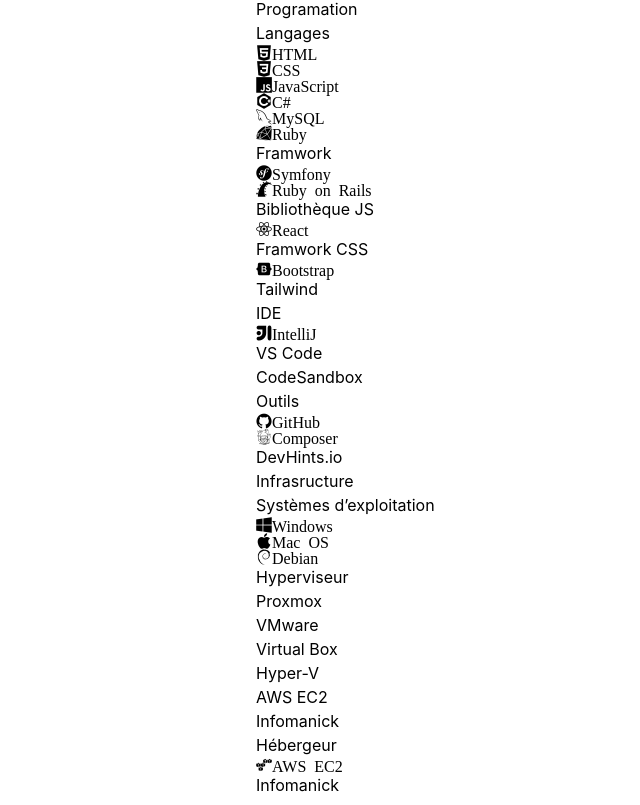
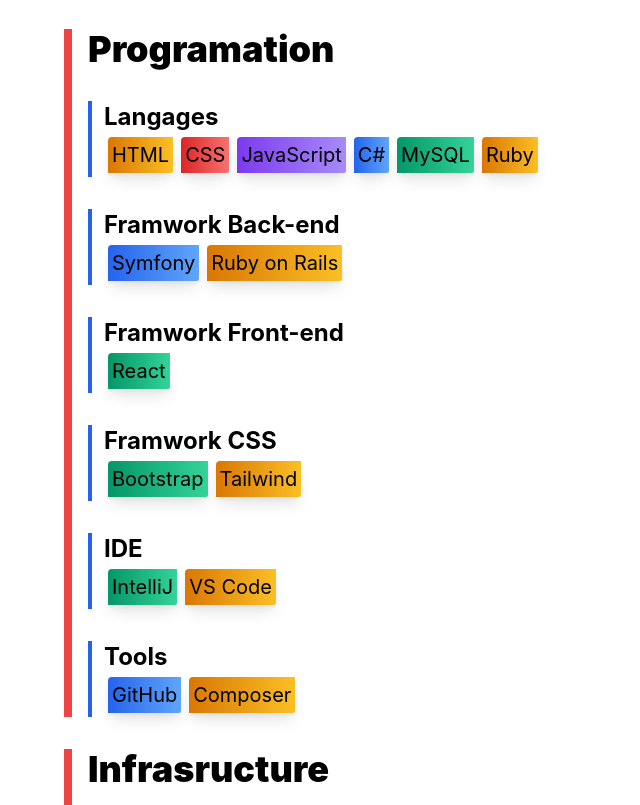
Before and after one commit to max-rnd/portfolio, a React (Create React App) app: page / in a window 1280 px wide. Shown: the part 3295-4100 px from the top of the page, without its empty margins (0-640 px from the left). Built offline with nearby package versions, Linux system fonts and the light colour scheme.

Commit message:
skills: json data + random color

```diff
--- a/package.json
+++ b/package.json
@@ -11,6 +11,7 @@
     "autoprefixer": "^9.8.6",
     "devicon": "^2.2.0",
     "gh-pages": "^3.1.0",
+    "json-loader": "^0.5.7",
     "postcss": "^7.0.35",
     "react": "^17.0.1",
     "react-dom": "^17.0.1",
--- a/src/components/Skill.js
+++ b/src/components/Skill.js
@@ -1,90 +1,13 @@
 import React from "react";
+import Skills from "../data/skills.json"
 
 class Skill extends React.Component {
   render() {
-    const skills = [
-      {
-        name: "Programation",
-        list: [
-          {
-            name: "Langages", list: [
-              <li class="devicon-html5-plain">HTML</li>,
-              <li class="devicon-css3-plain">CSS</li>,
-              <li class="devicon-javascript-plain">JavaScript</li>,
-              <li class="devicon-csharp-plain">C#</li>,
-              <li class="devicon-mysql-plain">MySQL</li>,
-              <li class="devicon-ruby-plain">Ruby</li>
-            ]
-          },
-          {
-            name: "Framwork", list: [
-              <li class="devicon-symfony-original">Symfony</li>,
-              <li class="devicon-rails-plain">Ruby on Rails</li>
-            ]
-          },
-          {
-            name: "Bibliothèque JS", list: [
-              <li class="devicon-react-original">React</li>
-            ]
-          },
-          {
-            name: "Framwork CSS", list: [
-              <li class="devicon-bootstrap-plain">Bootstrap</li>,
-              <li>Tailwind</li>
-            ]
-          },
-          {
-            name: "IDE", list: [
-              <li class="devicon-intellij-plain">IntelliJ</li>,
-              <li>VS Code</li>,
-              <li>CodeSandbox</li>
-            ]
-          },
-          {
-            name: "Outils", list: [
-              <li class="devicon-github-original">GitHub</li>,
-              <li class="devicon-composer-line">Composer</li>,
-              <li>DevHints.io</li>,
-            ]
-          }
-        ]
-      },
-      {
-        name: "Infrasructure",
-        list: [
-          {
-            name: "Systèmes d’exploitation",
-            list: [
-              <li class="devicon-windows8-original">Windows</li>,
-              <li class="devicon-apple-original">Mac OS</li>,
-              <li class="devicon-debian-plain">Debian</li>
-            ]
-          },
-          {
-            name: "Hyperviseur",
-            list: [
-              <li>Proxmox</li>,
-              <li>VMware</li>,
-              <li>Virtual Box</li>,
-              <li>Hyper-V</li>,
-              <li>AWS EC2</li>,
-              <li>Infomanick</li>
-            ]
-          },
-          {
-            name: "Hébergeur",
-            list: [
-              <li class="devicon-amazonwebservices-original">AWS EC2</li>,
-              <li>Infomanick</li>
-            ]
-          }
-        ]
-      }
-    ];
+  console.log(Skills)
     return (
       <div class="pt-11 min-h-screen flex flex-col" ref={this.studiesRef}>
         <h2 class="mb-4 text-2xl">Mes compétances</h2>
-        <SkillList skills={skills} />
+        <SkillList skills={Skills} />
       </div>
     );
   }
@@ -93,26 +16,33 @@
 export default Skill;
 
 class SkillList extends React.Component {
+
+  color() {
+    const color = ["blue", "red", "yellow", "purple", "green"]
+    return color[Math.floor(Math.random()*color.length)]
+  }
+
   render() {
     return (
       <div>
         {this.props.skills.map((cat) => {
           return (
-            <>
-              <h3>{cat.name}</h3>
+            <div className="my-8 pl-4 border-l-8 border-red-500">
+              <h3 className="text-4xl font-black">{cat.name}</h3>
               {cat.list.map((dom) => {
                 return (
-                  <>
-                    <h4>{dom.name}</h4>
-                    <ul>
+                  <div className="my-8 pl-3 border-l-4 border-blue-600">
+                    <h4 className="text-2xl font-bold">{dom.name}</h4>
+                    <div className="flex">
                       {dom.list.map((skill) => {
-                        return skill;
+                        let color = this.color()
+                        return <div className={`m-1 p-1 rounded-tl rounded-br-sm shadow-lg bg-gradient-to-r from-${color}-600 to-${color}-400 text-xl`}>{skill}</div>;
                       })}
-                    </ul>
-                  </>
+                    </div>
+                  </div>
                 );
               })}
-            </>
+            </div>
           );
         })}
       </div>
--- a/src/containers/Layout/Layout.js
+++ b/src/containers/Layout/Layout.js
@@ -23,7 +23,7 @@
       <>
         <Header />
         <ToolBar />
-        <main class="mx-64">
+        <main class="mx-16">
           <AboutMe ref={this.aboutMeChild} />
           <Studies ref={this.studiesChild} />
           <Experience ref={this.experienceChild} />
--- /dev/null
+++ b/src/data/skills.json
@@ -0,0 +1,83 @@
+[
+  {
+    "name": "Programation",
+    "list": [
+      {
+        "name": "Langages",
+        "list": [
+          "HTML",
+          "CSS",
+          "JavaScript",
+          "C#",
+          "MySQL",
+          "Ruby"
+        ]
+      },
+      {
+        "name": "Framwork Back-end",
+        "list": [
+          "Symfony",
+          "Ruby on Rails"
+        ]
+      },
+      {
+        "name": "Framwork Front-end",
+        "list": [
+          "React"
+        ]
+      },
+      {
+        "name": "Framwork CSS",
+        "list": [
+          "Bootstrap",
+          "Tailwind"
+        ]
+      },
+      {
+        "name": "IDE",
+        "list": [
+          "IntelliJ",
+          "VS Code"
+        ]
+      },
+      {
+        "name": "Tools",
+        "list": [
+          "GitHub",
+          "Composer"
+        ]
+      }
+    ]
+  },
+  {
+    "name": "Infrasructure",
+    "list": [
+      {
+        "name": "Systèmes d’exploitation",
+        "list": [
+          "Windows",
+          "Mac OS",
+          "Debian"
+        ]
+      },
+      {
+        "name": "Hyperviseur",
+        "list": [
+          "Proxmox",
+          "VMware",
+          "Virtual Box",
+          "Hyper-V",
+          "AWS EC2",
+          "Infomanick"
+        ]
+      },
+      {
+        "name": "Hébergeur",
+        "list": [
+          "AWS EC2",
+          "Infomanick"
+        ]
+      }
+    ]
+  }
+]
```
Also changed, not shown: 2 other files (tests, documents, lock files or other folders).
